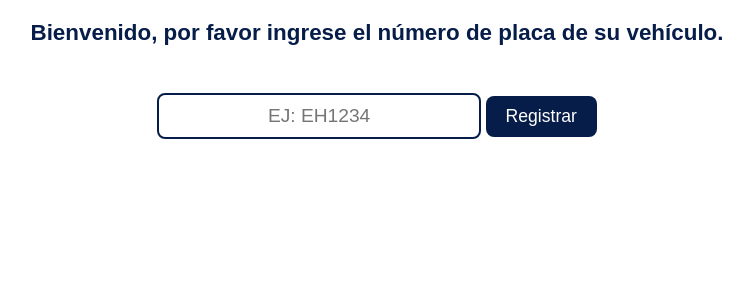
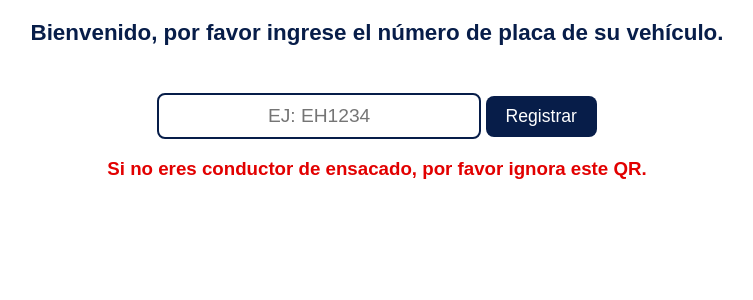
Before and after one commit to usuarioap03-hash/QRLogix2.0, a FastAPI app: page /scan/1 in a window 1280 px wide. Shown: the part 211-511 px from the top of the page, without its empty margins (263-1016 px from the left). Run offline with FastAPI, Linux system fonts and the light colour scheme.

Commit message:
advertencia

```diff
--- a/app/templates/index.html
+++ b/app/templates/index.html
@@ -20,6 +20,9 @@
         h1 {
             font-size: 1.4rem;
             margin-top: 20px;
+        }
+        span {
+            color: #e20000;
         }
         form {
             margin-top: 20px;
@@ -87,5 +90,6 @@
     {% if message %}
     <div class="mensaje">{{ message }}</div>
     {% endif %}
+    <h3><span>Si no eres conductor de ensacado, por favor ignora este QR.</span></h3>
 </body>
 </html>
```
